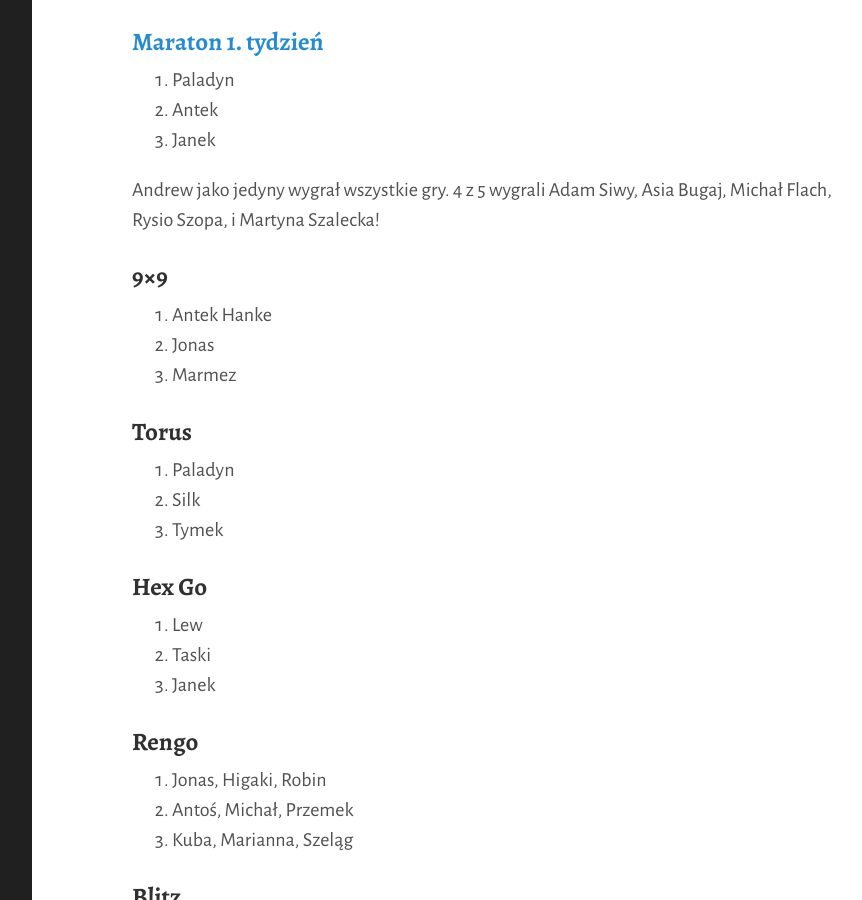
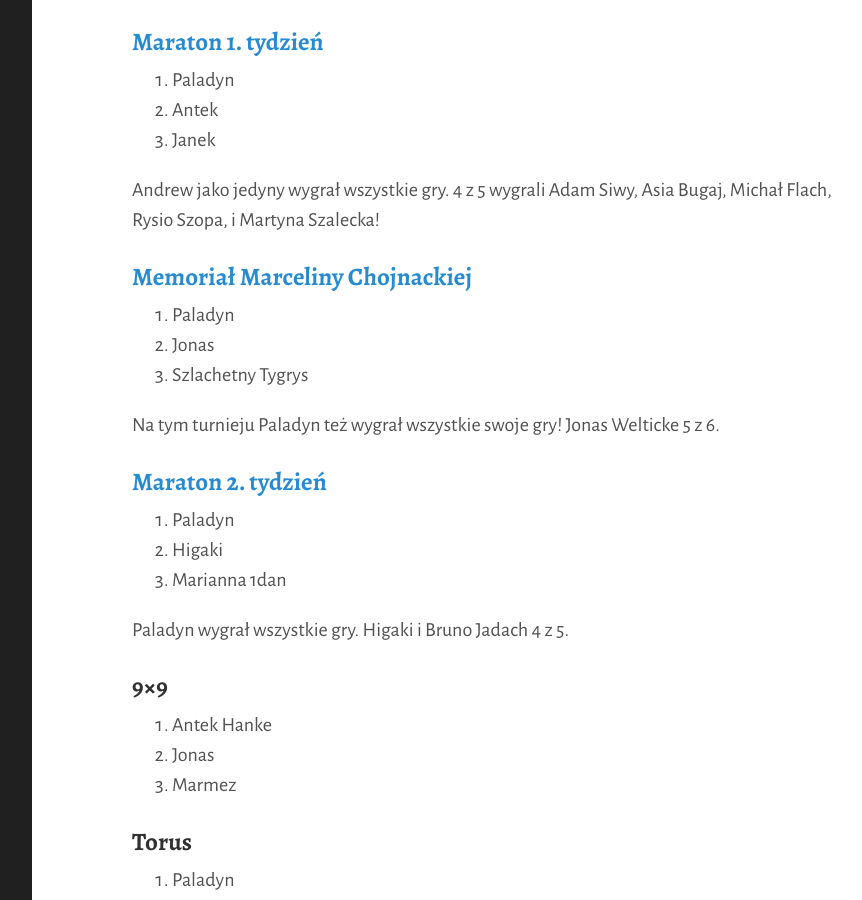
Before and after one commit to tasuki/lsg, a Jekyll site: the page built from 2024.md, in a window 1280 px wide and 900 px high, scrolled down 1175 px. Shown: the whole window, without its empty margins (328-1190 px from the left). Built offline with Jekyll 4.4.1, drawn with Linux system fonts in a browser that asks for light colours.

Commit message:
Turnieje 2024

```diff
--- a/2024.md
+++ b/2024.md
@@ -50,6 +50,22 @@ Jonas i Antoś wygrali wszystkie cztery gry!
 3. Janek
 
 Andrew jako jedyny wygrał wszystkie gry. 4 z 5 wygrali Adam Siwy, Asia Bugaj, Michał Flach, Rysio Szopa, i Martyna Szalecka!
+
+### [Memoriał Marceliny Chojnackiej](https://www.europeangodatabase.eu/EGD/Tournament_Card.php?&key=T240720B)
+
+1. Paladyn
+2. Jonas
+3. Szlachetny Tygrys
+
+Na tym turnieju Paladyn też wygrał wszystkie swoje gry! Jonas Welticke 5 z 6.
+
+### [Maraton 2. tydzień](https://www.europeangodatabase.eu/EGD/Tournament_Card.php?&key=T240722A)
+
+1. Paladyn
+2. Higaki
+3. Marianna 1dan
+
+Paladyn wygrał wszystkie gry. Higaki i Bruno Jadach 4 z 5.
 
 ### 9&times;9
 
```
